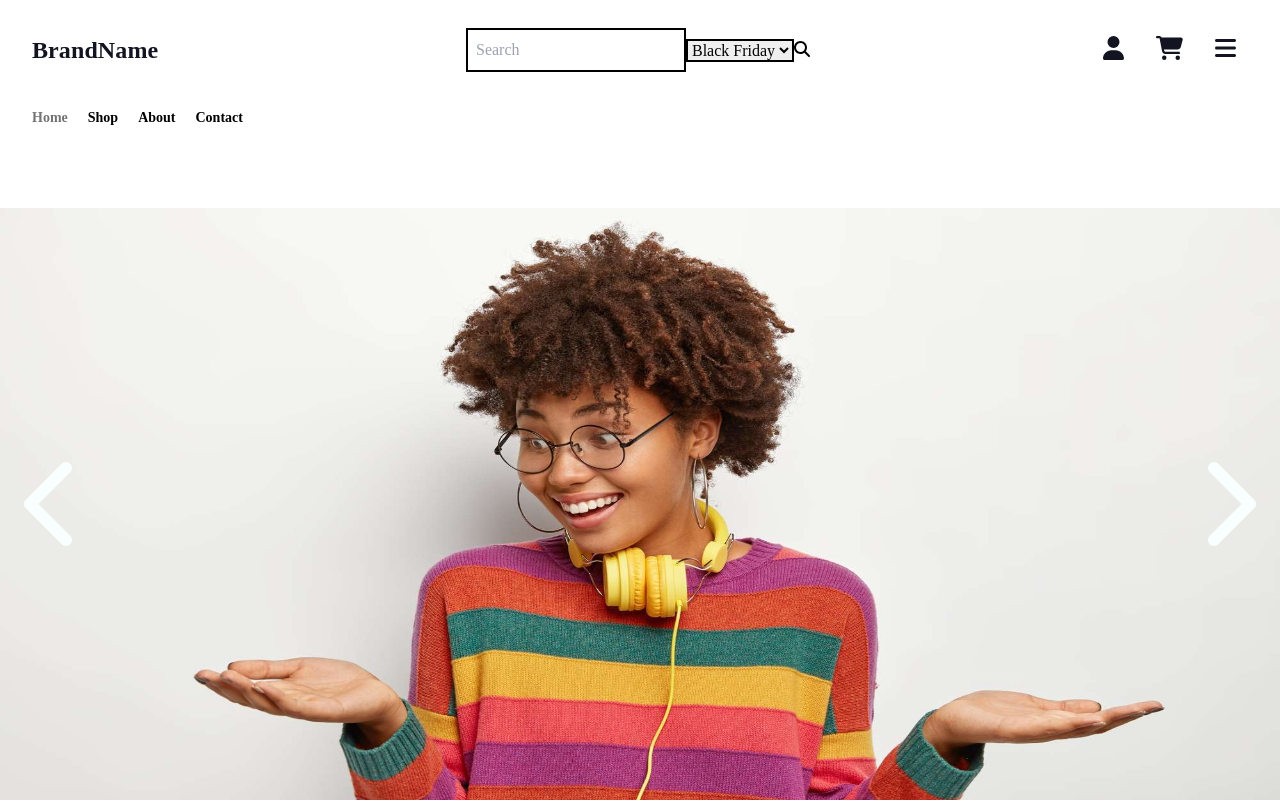
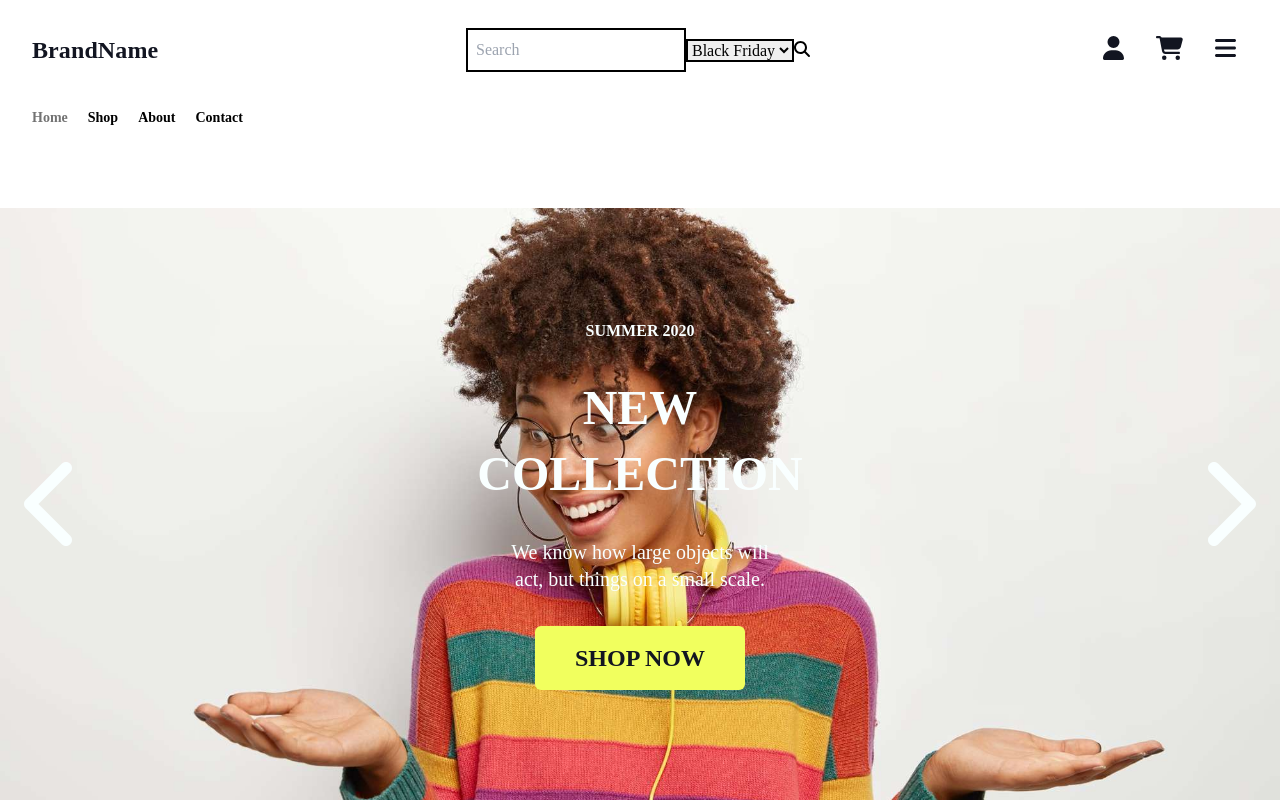
Before and after one commit to gkhns89/dotu-ecomm, a React (Vite) app: page / in a window 1280 px wide. Shown: the top 802 px of the page. Built offline with nearby package versions, Linux system fonts and the light colour scheme.

Commit message:
Slider revision and content added T2: Home Page Fixes #2

```diff
--- a/src/components/Slider.jsx
+++ b/src/components/Slider.jsx
@@ -7,7 +7,6 @@ import {
 } from "@fortawesome/free-solid-svg-icons";
 
 function Slider({ slides }) {
-
   let [currentSlide, setCurrentSlide] = React.useState(0);
 
   function nextSlide() {
@@ -16,35 +15,59 @@ function Slider({ slides }) {
 
   function prevSlide() {
     setCurrentSlide(currentSlide === 0 ? slides.length - 1 : currentSlide - 1);
-
   }
 
   return (
-    <div aria-label="slider" className="relative overflow-hidden">
+    <div
+      aria-label="slider"
+      className="relative overflow-hidden flex justify-center"
+    >
       <div
-      className={`flex transition-transform ease-out duration-500`}
-        style={{ transform: `translateX(-${currentSlide * 100}%)` }}>
+        className={`flex transition-transform ease-out duration-500`}
+        style={{ transform: `translateX(-${currentSlide * 100}%)` }}
+      >
         {slides.map((slide) => {
           return (
-            <div key={slide.id} className="w-full max-h-[calc(100vh-208px)] flex-shrink-0">
-              <img src={slide.image} alt={slide.alt} className="w-full aspect-video"  />
+            <div
+              key={slide.id}
+              className="w-full max-h-[calc(100vh-208px)] min-h-[500px] flex-shrink-0"
+            >
+              <img
+                src={slide.image}
+                alt={slide.alt}
+                className="w-full min-h-[750px] aspect-video object-cover"
+              />
             </div>
           );
         })}
       </div>
 
-      <div className="absolute top-0 px-2 sm:px-4 md:px-6 h-full w-full flex items-center justify-between ">
+      <div
+        aria-label="slider-content"
+        className="absolute text-txt-w h-full max-w-[290px] flex flex-col items-center text-center justify-center gap-8"
+      >
+        <h5 className="font-bold">SUMMER 2020</h5>
+        <h1 className="text-5xl leading-snug">NEW COLLECTION</h1>
+        <h4 className="leading-snug">
+          We know how large objects will act, but things on a small scale.
+        </h4>
+        <button className="bg-c4 text-txt-b px-10 py-4 text-2xl font-bold rounded-md">
+          SHOP NOW
+        </button>
+      </div>
+
+      <div className="absolute top-0 px-2 sm:px-4 md:px-6 h-full w-full flex items-center justify-between z-10 ">
         <button onClick={prevSlide}>
           <FontAwesomeIcon
             icon={faChevronLeft}
-            className="text-4xl sm:text-6xl md:text-8xl text-txt-w hover:text-txt-g "
+            className="text-4xl sm:text-6xl md:text-8xl text-txt-w hover:text-txt-g transition-all"
           />
         </button>
 
         <button onClick={nextSlide}>
           <FontAwesomeIcon
             icon={faChevronRight}
-            className="text-4xl sm:text-6xl md:text-8xl text-txt-w hover:text-txt-g"
+            className="text-4xl sm:text-6xl md:text-8xl text-txt-w hover:text-txt-g transition-all"
           />
         </button>
       </div>
--- a/src/pages/HomePage.jsx
+++ b/src/pages/HomePage.jsx
@@ -27,7 +27,7 @@ function HomePage() {
   return (
 
 
-    <main aria-label="main" className="min-w-[414px] mb-6 mt-20">
+    <main aria-label="main-container" className="min-w-[414px] mb-6 mt-20">
     <Slider slides={slides}/>
     <section
       aria-label="editors-pick-section"
@@ -35,7 +35,7 @@ function HomePage() {
     >
       <div
         aria-label="editors-pick-title"
-        className="flex flex-col gap-3 items-center"
+        className="flex flex-col gap-3 mt-20 items-center"
       >
         <h3>EDITOR'S PICK</h3>
         <p className="text-center">
```
